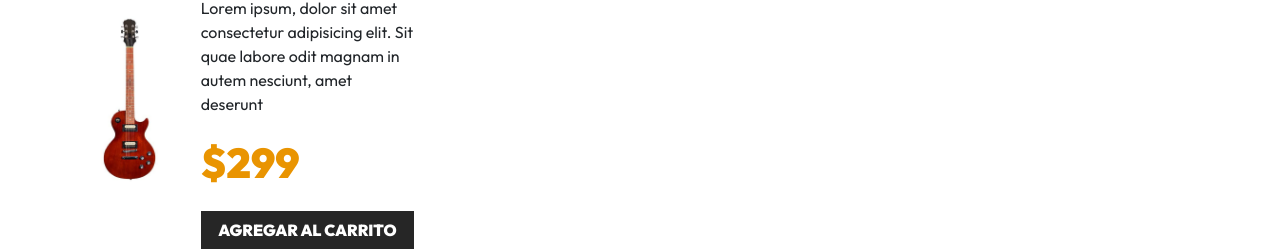
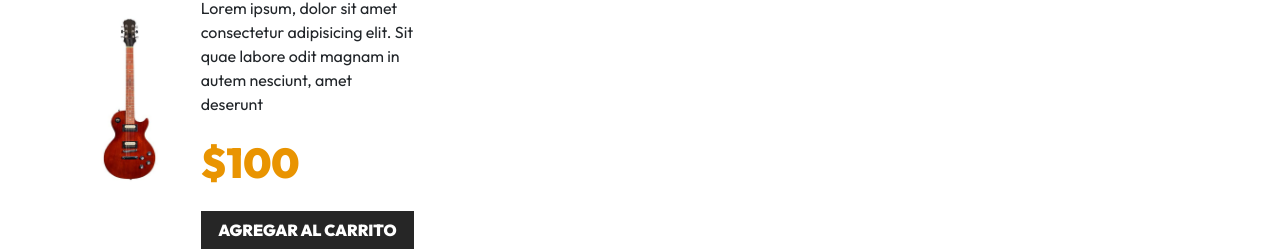
Before and after one commit to Sebaxg86/React-course, a React (Vite) app in the folder 01-Project/guitarla/: page / in a window 1280 px wide. Shown: the part 406-657 px from the top of the page. Built offline with nearby package versions, Linux system fonts and the light colour scheme.

Commit message:
01 - Class 65, What are the props?

```diff
--- a/01-Project/guitarla/src/App.jsx
+++ b/01-Project/guitarla/src/App.jsx
@@ -16,7 +16,11 @@ function App() {
 
         <div className="row mt-5">
             {data.map(() => (
-                <Guitar />
+                <Guitar
+                    price={100}
+                    auth={true}
+
+                />
             ))}
         </div>
     </main>
--- a/01-Project/guitarla/src/components/Guitar.jsx
+++ b/01-Project/guitarla/src/components/Guitar.jsx
@@ -1,4 +1,6 @@
-export default function Guitar(){
+export default function Guitar(props){
+
+
 
     return(
         <div className="col-md-6 col-lg-4 my-4 row align-items-center">
@@ -8,7 +10,7 @@ export default function Guitar(){
                 <div className="col-8">
                     <h3 className="text-black fs-4 fw-bold text-uppercase">Lukather</h3>
                     <p>Lorem ipsum, dolor sit amet consectetur adipisicing elit. Sit quae labore odit magnam in autem nesciunt, amet deserunt</p>
-                    <p className="fw-black text-primary fs-3">$299</p>
+                    <p className="fw-black text-primary fs-3">${props.price}</p>
                     <button
                         type="button"
                         className="btn btn-dark w-100"
```
